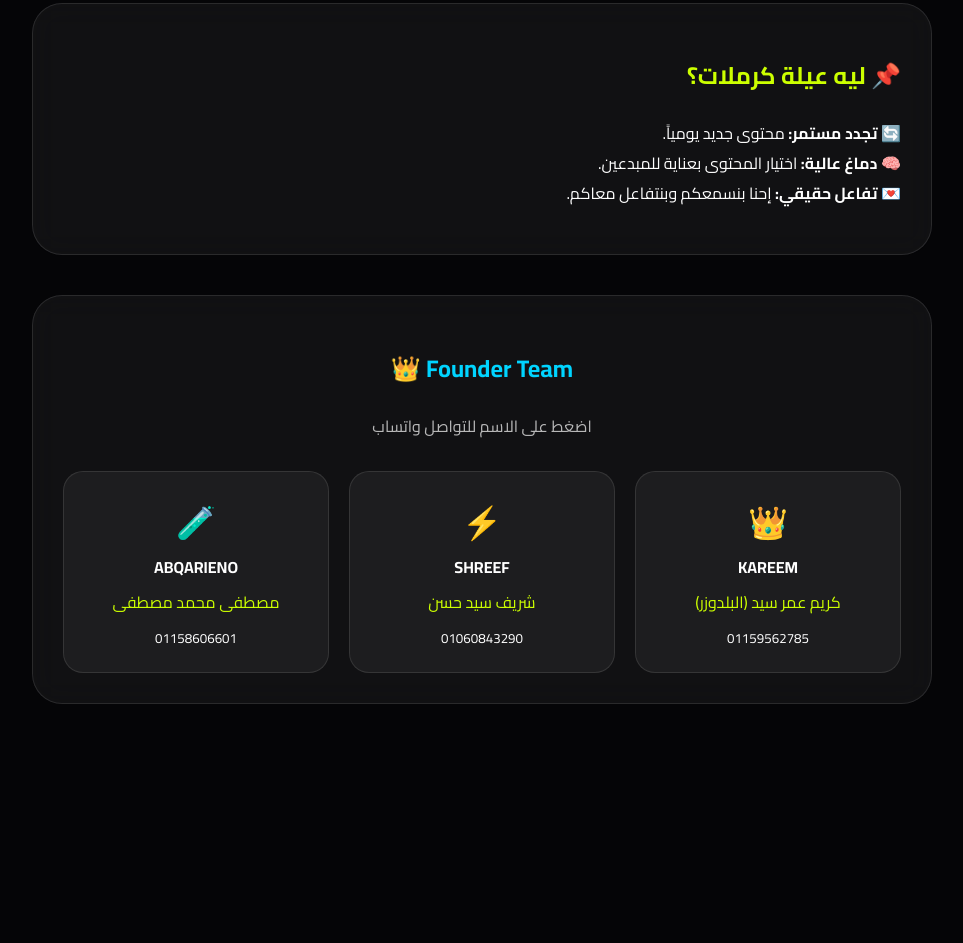
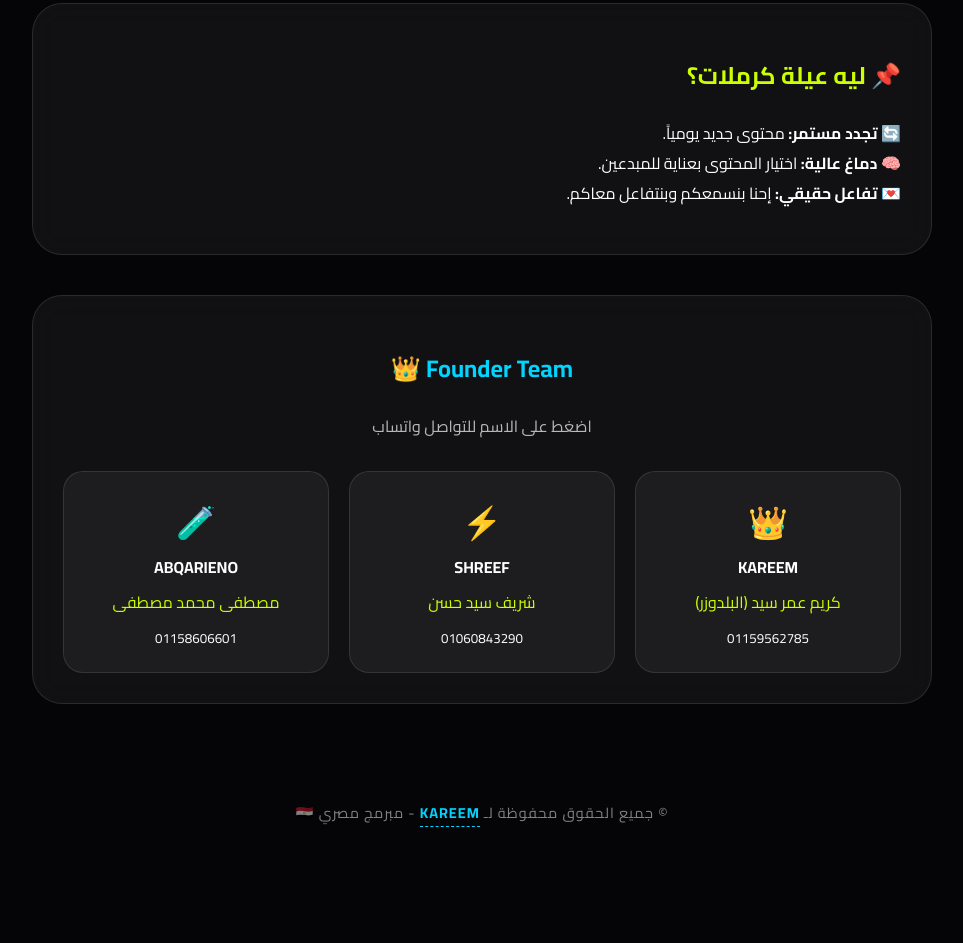
Before and after one commit to KEMO-omar/Kramlat, a plain HTML site: page index.html in a window 1280 px wide. Shown: the part 1343-2286 px from the top of the page, without its empty margins (158-1121 px from the left). Before the commit the page ends 2196 px from the top, so only its background shows below. Drawn offline with Linux system fonts and the light colour scheme; animation ran at ten frames a second.

Commit message:
Update index.html

```diff
--- a/index.html
+++ b/index.html
@@ -103,6 +103,21 @@ canvas { position: fixed; top:0; left:0; z-index:-1; pointer-events:none; }
 }
 .btn-main:hover { transform: scale(1.05); }
 
+/* حقوق النشر */
+footer {
+    text-align: center;
+    padding: 40px 20px 100px 20px;
+    font-size: 0.9rem;
+    color: rgba(255,255,255,0.5);
+    letter-spacing: 1px;
+}
+.dev-name {
+    color: var(--secondary);
+    font-weight: bold;
+    text-decoration: none;
+    border-bottom: 1px dashed var(--secondary);
+}
+
 </style>
 </head>
 <body>
@@ -166,6 +181,10 @@ canvas { position: fixed; top:0; left:0; z-index:-1; pointer-events:none; }
             </a>
         </div>
     </div>
+
+    <footer>
+        <p>© جميع الحقوق محفوظة لـ <span class="dev-name">KAREEM</span> - مبرمج مصري 🇪🇬</p>
+    </footer>
 </div>
 
 <div class="cta-fixed">
```
